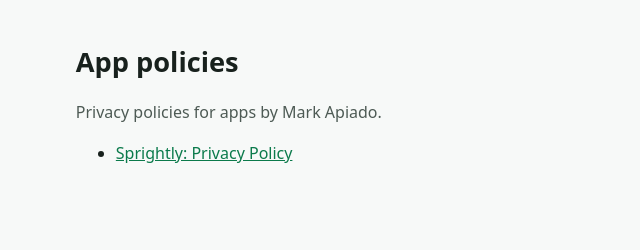
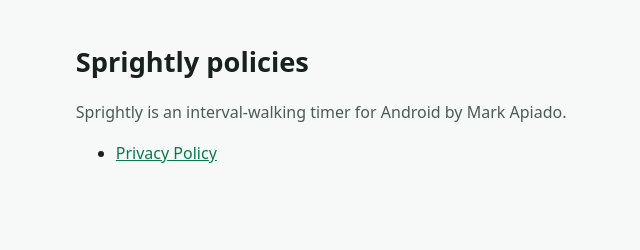
Before and after one commit to markAPIado/sprightly-policies, a plain HTML site: page index.html in a window 1280 px wide. Shown: the whole page, without its empty margins (253-893 px from the left). Drawn offline with Linux system fonts and the light colour scheme.

Commit message:
Rename to sprightly-policies: policy at privacy/, Sprightly front page

```diff
--- a/index.html
+++ b/index.html
@@ -3,8 +3,8 @@
 <head>
   <meta charset="utf-8">
   <meta name="viewport" content="width=device-width, initial-scale=1">
-  <title>App Policies · Mark Apiado</title>
-  <meta name="description" content="Privacy policies for apps by Mark Apiado.">
+  <title>Sprightly Policies</title>
+  <meta name="description" content="Policies for Sprightly, the interval-walking app by Mark Apiado.">
   <style>
     :root { --bg: #F7F9F8; --text: #18211D; --weak: #4D5A54; --brand: #0B7A4B; color-scheme: light; }
     @media (prefers-color-scheme: dark) { :root { --bg: #0F1412; --text: #E6EEEA; --weak: #A6B3AD; --brand: #34D399; color-scheme: dark; } }
@@ -17,10 +17,10 @@
 </head>
 <body>
   <main>
-    <h1>App policies</h1>
-    <p>Privacy policies for apps by Mark Apiado.</p>
+    <h1>Sprightly policies</h1>
+    <p>Sprightly is an interval-walking timer for Android by Mark Apiado.</p>
     <ul>
-      <li><a href="sprightly/privacy/">Sprightly: Privacy Policy</a></li>
+      <li><a href="privacy/">Privacy Policy</a></li>
     </ul>
   </main>
 </body>
```
Also changed, not shown: privacy/index.html (renamed from sprightly/privacy/index.html, +1 -1 lines), 1 other file.
